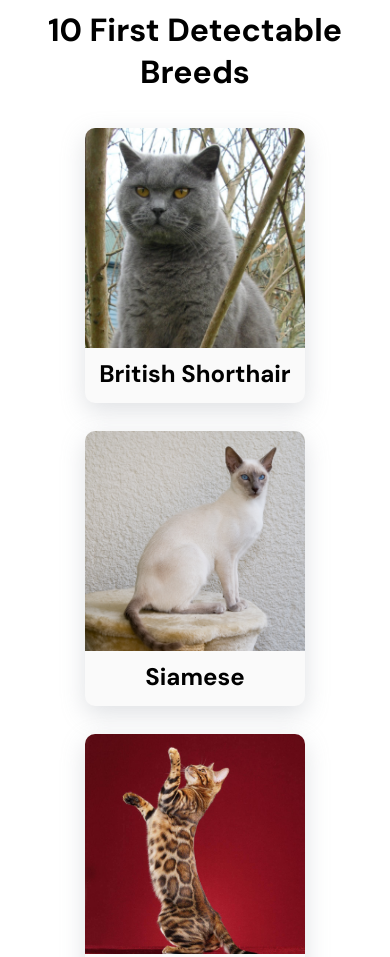
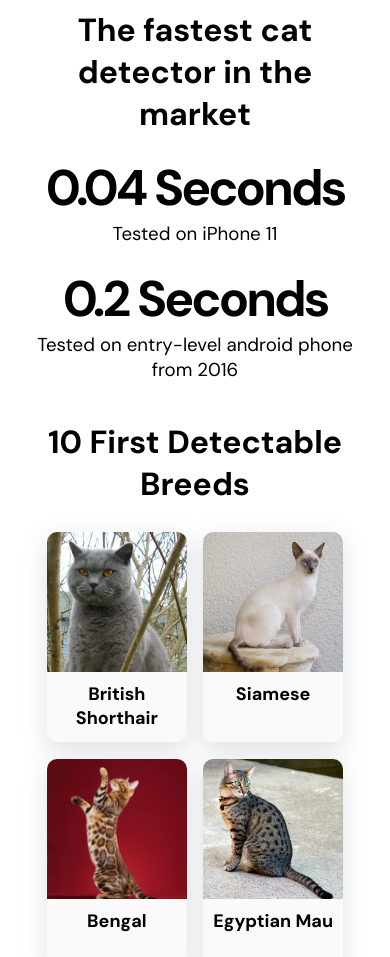
Before and after one commit to Nutn0n/catanalyzer-landing, a website: page index.html in a window 390 px wide. Shown: the part 2880-3837 px from the top of the page. Drawn offline with Linux system fonts and the light colour scheme.

Commit message:
Set breakpoint for cat breeds

```diff
--- a/index.html
+++ b/index.html
@@ -75,6 +75,14 @@
     </div>
 
     <div class="mockup-area">
+        <h1 class="animate__animated animate__fadeInUp animate__delay-1s">The fastest cat detector in the market</h1>
+        <h1 class="result animate__animated animate__fadeInUp animate__delay-1s">0.04 Seconds</h1>
+        <h3 class="animate__animated animate__fadeInUp animate__delay-1s">Tested on iPhone 11</h3>
+        <h1 class="result animate__animated animate__fadeInUp animate__delay-1s">0.2 Seconds</h1>
+        <h3 class="animate__animated animate__fadeInUp animate__delay-1s">Tested on entry-level android phone from 2016</h3>
+    </div>
+
+    <div class="mockup-area">
 
         <h1 class="animate__animated animate__fadeInUp animate__delay-1s">10 First Detectable Breeds</h1>
         <br />
@@ -124,17 +132,9 @@
         </p>
     </div>
 
-    <div class="mockup-area">
-        <h1 class="animate__animated animate__fadeInUp animate__delay-1s">The fastest cat detector in the market</h1>
-        <h1 class="result animate__animated animate__fadeInUp animate__delay-1s">0.04 Seconds</h1>
-        <h3 class="animate__animated animate__fadeInUp animate__delay-1s">Tested on iPhone 11</h3>
-        <h1 class="result animate__animated animate__fadeInUp animate__delay-2s">0.2 Seconds</h1>
-        <h3 class="animate__animated animate__fadeInUp animate__delay-1s">Tested on entry-level android phone from 2016</h3>
-    </div>
-
     <div class="foot-hero animate__animated animate__slideInUp">
         <h4 class="coming-soon animate__animated animate__fadeIn animate__delay-1s">
-            <h2 style="margin-bottom: 0;">Be our beta user today</h2>
+            <h2 style="margin-bottom: 0;">Try it out</h2>
             <br />
             <div class="download" id="ios">
                 <img class="icon" src="./images/apple.png" alt="">
--- a/style.css
+++ b/style.css
@@ -177,6 +177,21 @@ h1, h2 {
         font-size:50px;
     }
 
+    .cat {
+        height:210px;
+        width:140px;
+        border-radius: 10px;
+        margin:6px;
+    }
+
+    .cat h2 {
+        font-size: 18px;
+    }
+
+    .cat-pic {
+        margin-bottom: 10px;
+    }
+
     .download {
         margin-top: 20px;
     }
```
Also changed, not shown: 1 other file.
